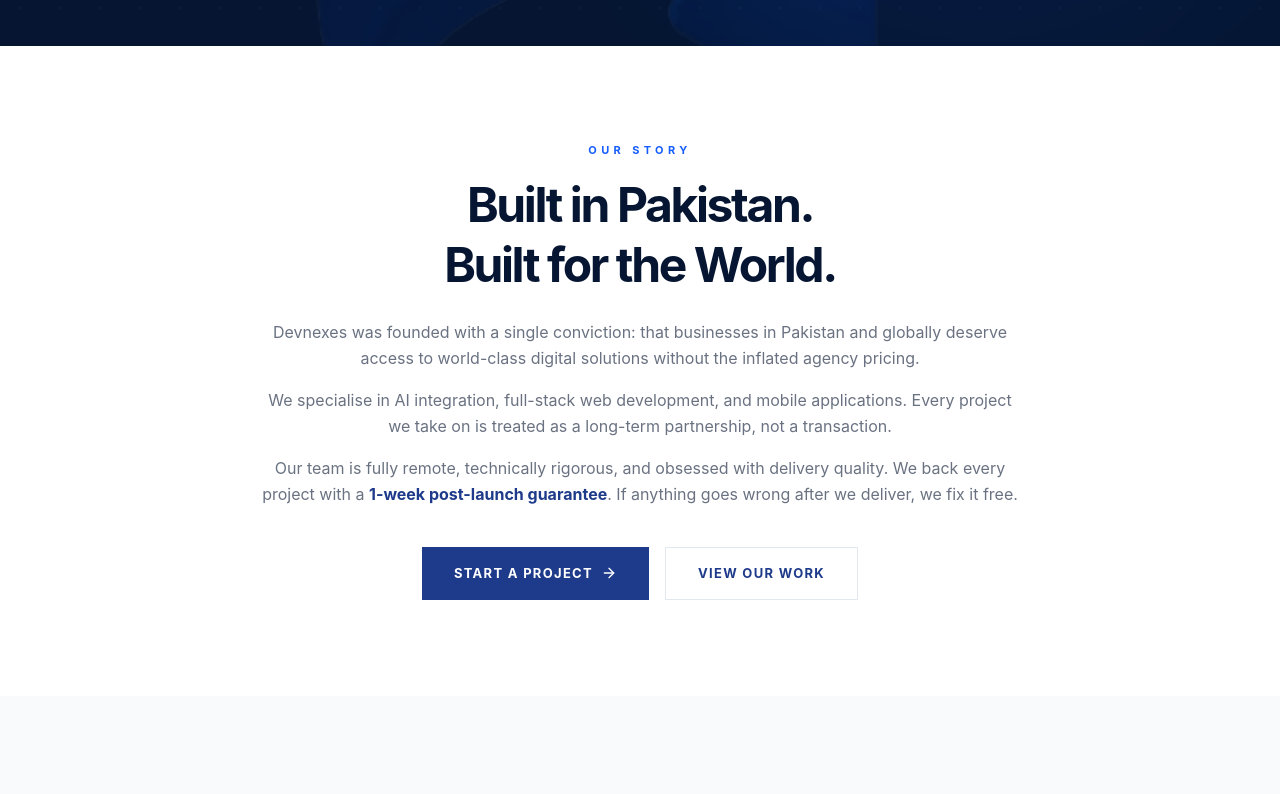
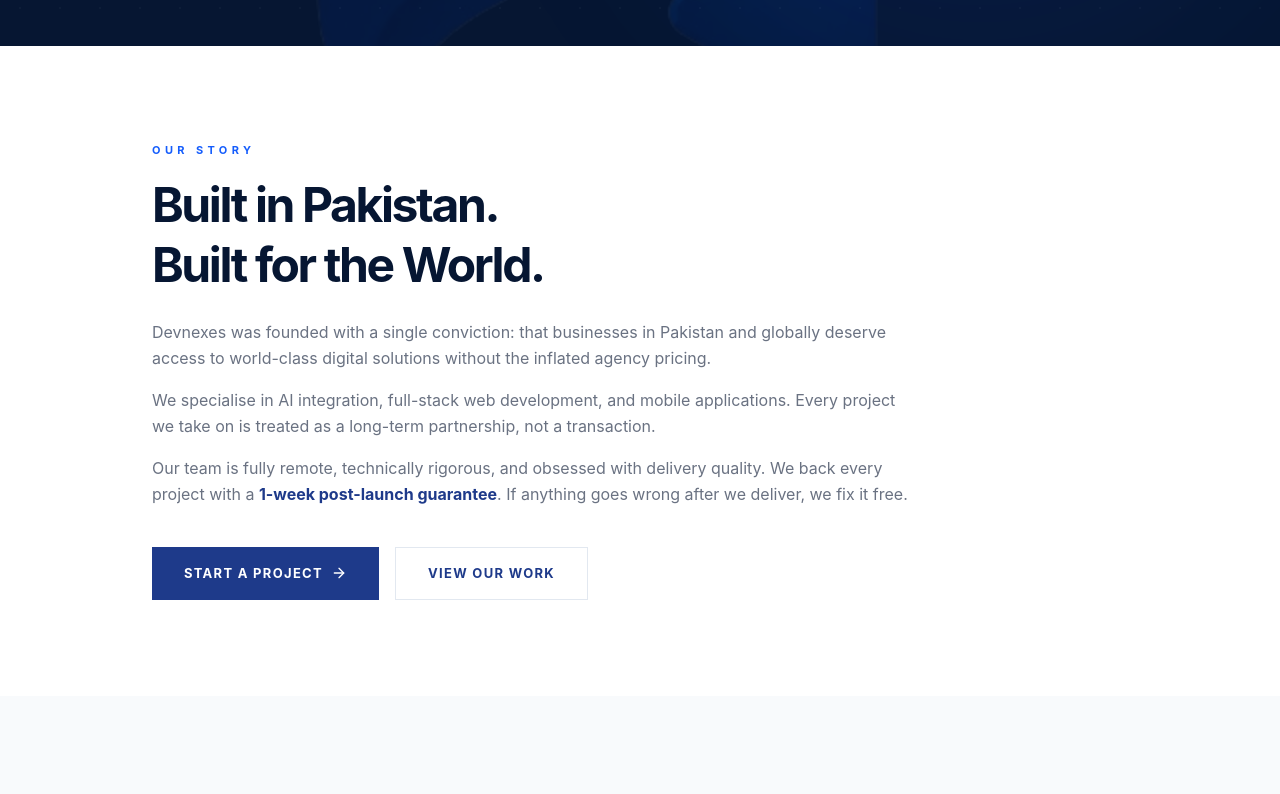
Before and after one commit to sultanraham/Devnexes, a React (Vite) app: page /about in a window 1280 px wide. Shown: the part 572-1366 px from the top of the page. Built offline with nearby package versions, Linux system fonts and the light colour scheme; no server answers.

Commit message:
Revert About page Our Story section to left-aligned layout

```diff
--- a/src/components/AboutPage.jsx
+++ b/src/components/AboutPage.jsx
@@ -209,19 +209,19 @@ const AboutPage = ({ t = {} }) => {
 
       {/* Company Identity */}
       <section className="py-24 bg-white">
-        <div className="container mx-auto px-6 max-w-4xl">
-          <div className="flex flex-col items-center text-center">
-            <motion.div initial={{ opacity: 0, y: 20 }} whileInView={{ opacity: 1, y: 0 }} viewport={{ once: true }}>
+        <div className="container mx-auto px-6 max-w-5xl">
+          <div className="flex flex-col text-left">
+            <motion.div initial={{ opacity: 0, x: -30 }} whileInView={{ opacity: 1, x: 0 }} viewport={{ once: true }}>
               <p className="text-blue-600 text-[11px] font-bold uppercase tracking-[0.4em] mb-4">{t.storyTag || 'Our Story'}</p>
               <h2 className="text-[#061632] text-3xl md:text-5xl font-bold tracking-tighter mb-6 leading-tight whitespace-pre-line">
                 {t.storyTitle || 'Built in Pakistan.\nBuilt for the World.'}
               </h2>
-              <div className="space-y-4 text-gray-500 text-base leading-relaxed text-left md:text-center mx-auto max-w-3xl">
+              <div className="space-y-4 text-gray-500 text-base leading-relaxed max-w-3xl">
                 <p>{t.story1 || 'Devnexes was founded with a single conviction: that businesses in Pakistan and globally deserve access to world-class digital solutions without the inflated agency pricing.'}</p>
                 <p>{t.story2 || 'We specialise in AI integration, full-stack web development, and mobile applications. Every project we take on is treated as a long-term partnership, not a transaction.'}</p>
                 <p dangerouslySetInnerHTML={{ __html: (t.story3 || 'Our team is fully remote, technically rigorous, and obsessed with delivery quality. We back every project with a 1-week post-launch guarantee. If anything goes wrong after we deliver, we fix it free.').replace('1-week post-launch guarantee', '<strong class="text-[#1e3a8a]">1-week post-launch guarantee</strong>').replace('1 ہفتے کی گارنٹی', '<strong class="text-[#1e3a8a]">1 ہفتے کی گارنٹی</strong>').replace('بضمان لمدة أسبوع واحد بعد الإطلاق', '<strong class="text-[#1e3a8a]">بضمان لمدة أسبوع واحد بعد الإطلاق</strong>') }} />
               </div>
-              <div className="mt-10 flex flex-col sm:flex-row justify-center gap-4">
+              <div className="mt-10 flex flex-col sm:flex-row justify-start gap-4">
                 <button onClick={() => navigate('/contact')} className="flex items-center justify-center gap-2 bg-[#1e3a8a] text-white px-8 py-4 rounded-none font-bold text-[13px] uppercase tracking-widest hover:bg-blue-700 transition-all group">
                   {t.startProject || 'Start a Project'} <ArrowRight size={16} className="group-hover:translate-x-1 transition-transform" />
                 </button>
```
